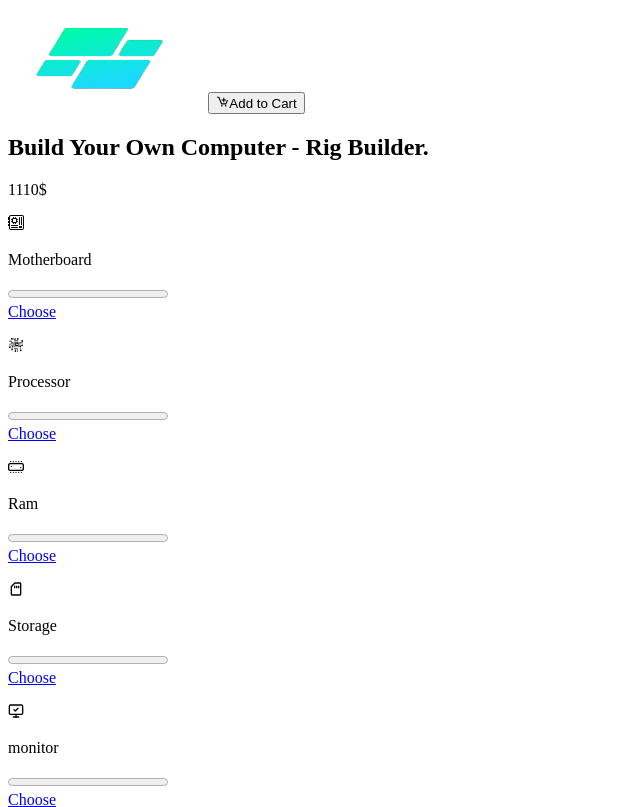
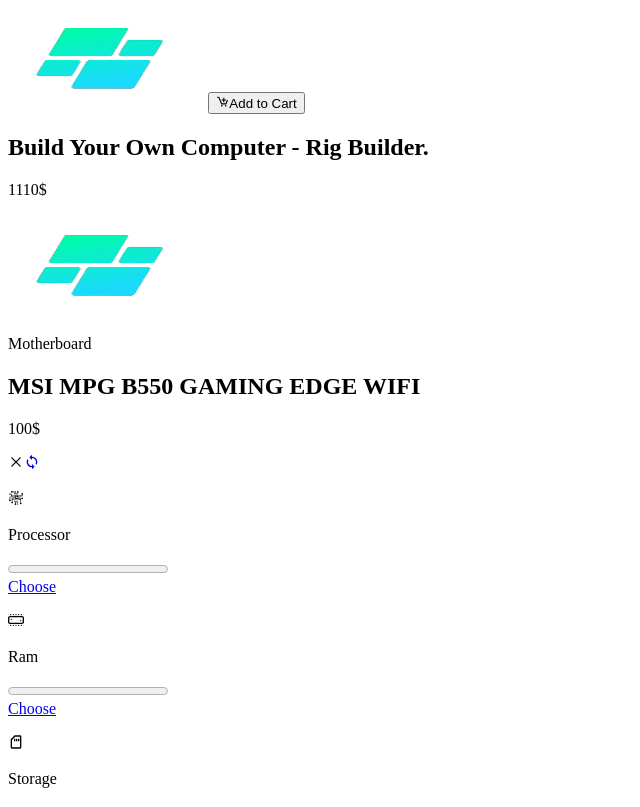
Before and after one commit to Najmul11/rig-builder, a Next.js app: page /pc-build in a window 1280 px wide. Shown: the top 807 px of the page, without its empty margins (0-640 px from the left). Built offline with nearby package versions, Linux system fonts and the light colour scheme.

Commit message:
pu-build after picked component[done 100%]

```diff
--- /dev/null
+++ b/src/components/pc-build/PickedProducts.js
@@ -0,0 +1,37 @@
+import Image from "next/image";
+import Link from "next/link";
+import { MdLoop } from "react-icons/md";
+import { RxCross2 } from "react-icons/rx";
+
+const PickedProducts = ({ title, image, category }) => {
+  return (
+    <div className="flex items-center px-2 lg:px-10 gap-5 justify-between  py-4 shadow-sm">
+      <div className="flex items-center gap-3">
+        <Image
+          src={image}
+          alt="brand-logo"
+          height={100}
+          width={200}
+          className="w-14"
+        />
+        <div>
+          <p className="mb-0 leading-3 font-semibold text-neutral-500 text-xs">
+            {category}
+          </p>
+          <h2 className="text-neutral-600 font-semibold text-lg">{title}</h2>
+        </div>
+      </div>
+      <div className="flex items-center lg:gap-16">
+        <p className="text-neutral-600 text-lg font-semibold ">100$</p>
+        <div className="flex gap-3 text-2xl px-3 items-center">
+          <RxCross2 className="hover:text-red-600 cursor-pointer" />
+          <Link href={`/pc-build/${category}`}>
+            <MdLoop className="hover:text-red-600 cursor-pointer" />
+          </Link>
+        </div>
+      </div>
+    </div>
+  );
+};
+
+export default PickedProducts;
--- a/src/components/shared/header/Drop.js
+++ b/src/components/shared/header/Drop.js
@@ -3,31 +3,35 @@
 const dropMenu = [
   {
     text: "Processor",
-    path: "/",
+    path: "/category/Processor",
   },
   {
     text: "Motherboard",
-    path: "/",
+    path: "/category/Motherboard",
   },
   {
     text: "RAM",
-    path: "/",
+    path: "/category/Ram",
   },
   {
     text: "Power Supply Unit",
-    path: "/",
+    path: "/category/Psu",
   },
   {
     text: "Storage Device",
-    path: "/",
+    path: "/category/Storage",
+  },
+  {
+    text: "Graphics Card",
+    path: "/category/Gpu",
   },
   {
     text: "Monitor",
-    path: "/",
+    path: "/category/Monitor",
   },
   {
     text: "Others",
-    path: "/",
+    path: "/category/Others",
   },
 ];
 
--- a/src/pages/pc-build/index.js
+++ b/src/pages/pc-build/index.js
@@ -9,8 +9,10 @@
 import { MdOutlineSdStorage } from "react-icons/md";
 import { LuMonitorCheck } from "react-icons/lu";
 import ChooseComponent from "@/components/pc-build/ChooseComponent";
+import PickedProducts from "@/components/pc-build/PickedProducts";
 
 const PcBuild = () => {
+  const motherboard = "f";
   return (
     <div className="py-8 px-2">
       <div className="lg:w-3/6 lg:mx-auto shadow-sm">
@@ -38,7 +40,15 @@
             </p>
           </div>
           <div className="flex flex-col gap-5">
-            <ChooseComponent icon={<BsMotherboard />} title="Motherboard" />
+            {motherboard ? (
+              <PickedProducts
+                image={brandLogo2}
+                title="MSI MPG B550 GAMING EDGE WIFI"
+                category="Motherboard"
+              />
+            ) : (
+              <ChooseComponent icon={<BsMotherboard />} title="Motherboard" />
+            )}
             <ChooseComponent icon={<GiProcessor />} title="Processor" />
             <ChooseComponent icon={<CgSmartphoneRam />} title="Ram" />
             <ChooseComponent icon={<MdOutlineSdStorage />} title="Storage" />
```
